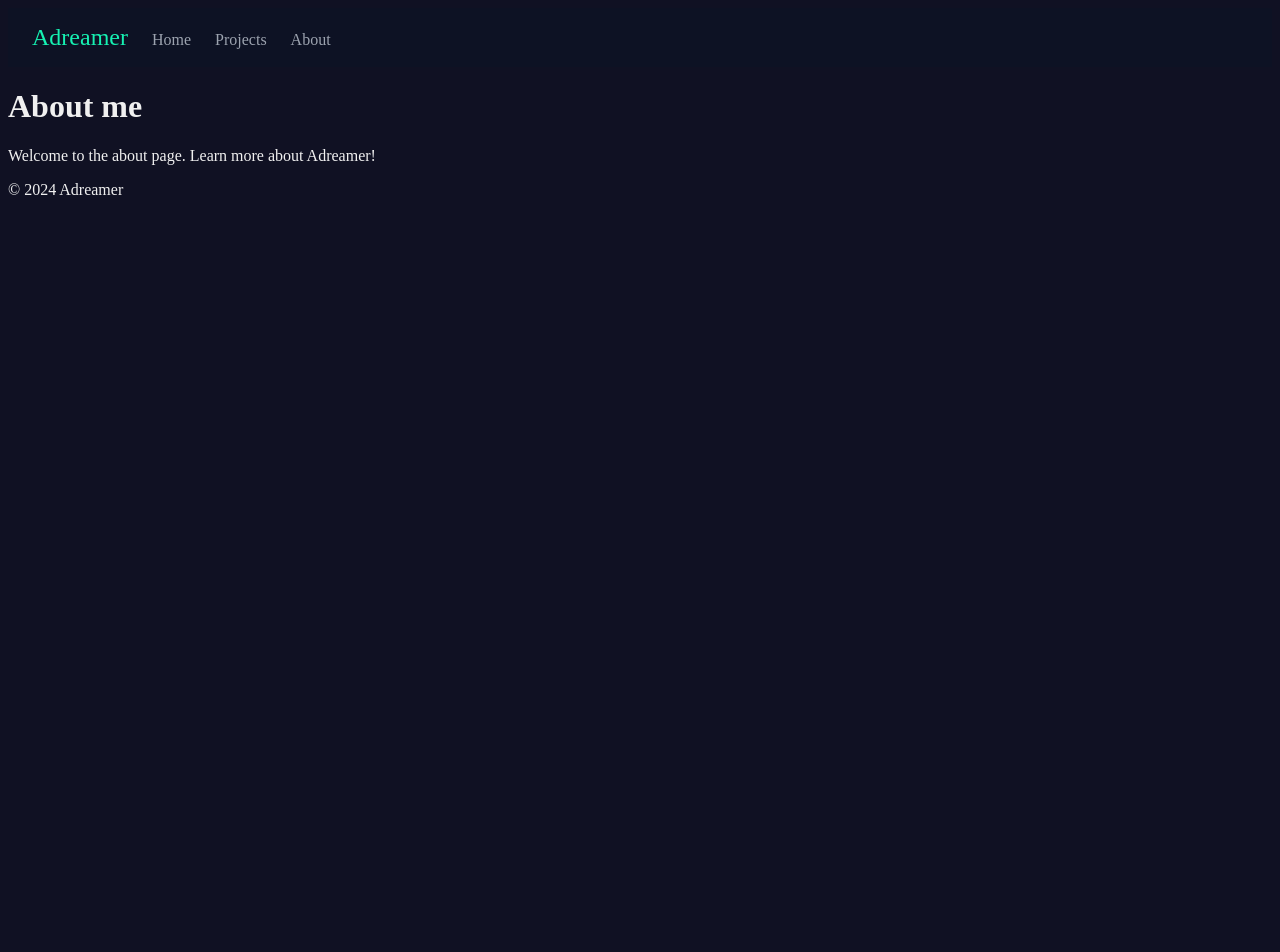
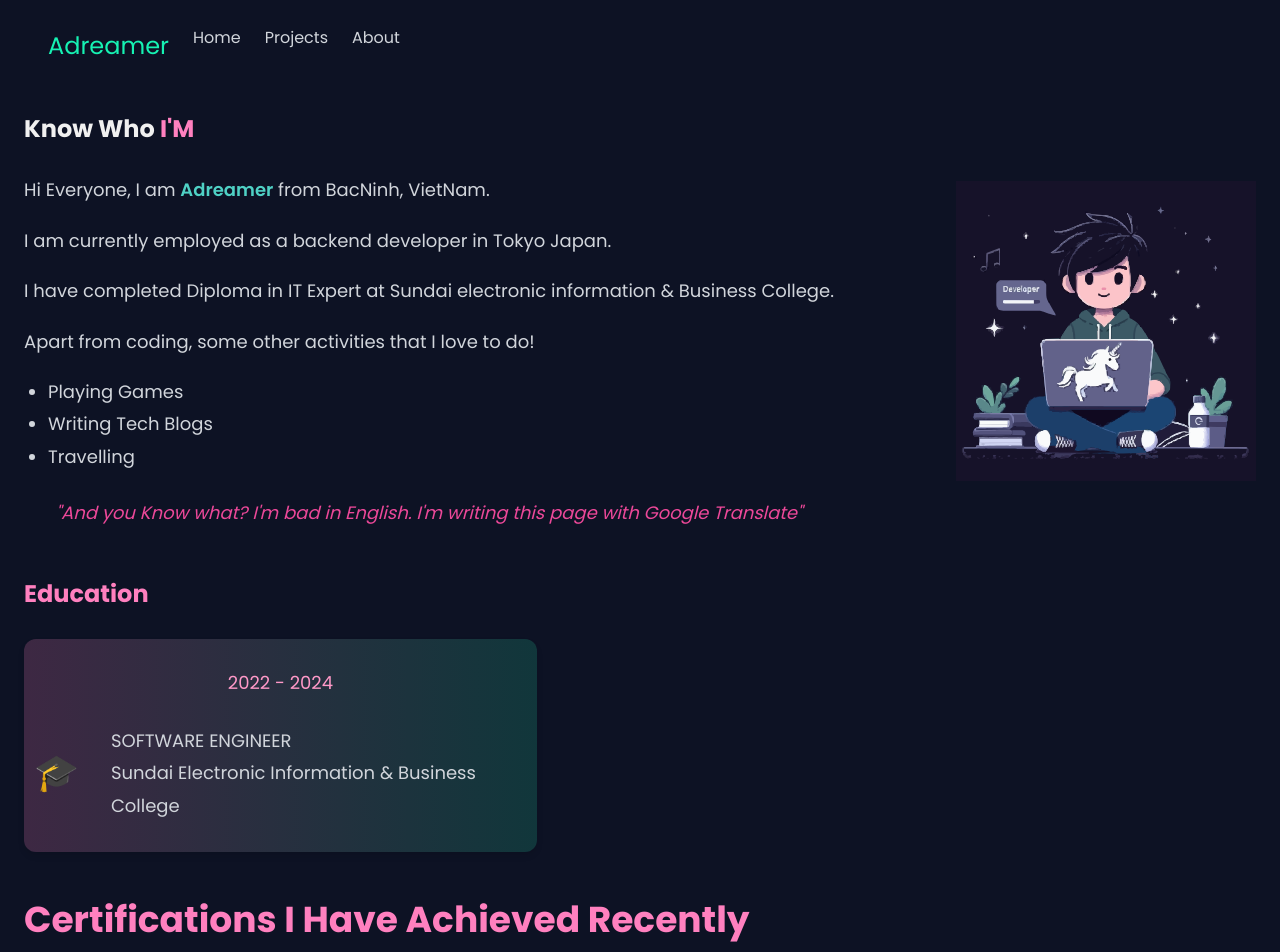
Before and after one commit to adreamer1074/my-cv, an Angular app: page /about in a window 1280 px wide. Shown: the top 952 px of the page. Before the commit the page ends 800 px from the top, so only its background shows below. Built offline with nearby package versions, Linux system fonts and the light colour scheme.

Commit message:
add something on about.component html

```diff
--- a/src/app/about/about.component.css
+++ b/src/app/about/about.component.css
@@ -0,0 +1,202 @@
+
+/* 見出しスタイル */
+h1 {
+    font-family: 'Poppins', sans-serif;
+    font-size: 2.5rem;
+    line-height: 1.2;
+  }
+  h3{
+    font-family: 'Poppins', sans-serif;
+    font-size: 1.5rem;
+
+  }
+  .text-pink-500 {
+    color: #ec4899; /* 強調するピンク色 */
+  }
+
+  .text-teal-400 {
+    color: #4fd1c5; /* 強調するティール色 */
+  }
+
+  /* 画像スタイル */
+  .developer-image {
+    width: 300px;
+    height: auto;
+    object-fit: contain;
+    transition: transform 0.3s ease;
+  }
+
+  .developer-image:hover {
+    transform: scale(1.1); /* ホバー時のズーム効果 */
+  }
+
+  /* レイアウト調整 */
+  .container {
+    display: flex;
+    align-items: center;
+    justify-content: space-between;
+  }
+  /* 全体の背景・テキスト色 */
+body {
+    background-color: #0d1224; /* 暗めのネイビー背景 */
+    color: #ffffff; /* 白テキスト */
+  }
+
+  .text-pink-500 {
+    color: #ec4899; /* 差し色ピンク */
+  }
+
+  .text-teal-400 {
+    color: #4fd1c5; /* 差し色ティール */
+  }
+
+  .text-gray-400 {
+    color: #d1d5db; /* ライトグレー */
+  }
+
+  /* 画像アニメーション */
+  .developer-image {
+    width: 300px;
+    height: auto;
+    object-fit: contain;
+    transition: transform 0.5s ease, box-shadow 0.3s ease;
+  }
+
+  .developer-image:hover {
+    transform: scale(1.1) translateY(-10px); /* ホバーで拡大・浮き上がる */
+    box-shadow: 0 10px 20px rgba(0, 0, 0, 0.5);
+  }
+
+  /* カスタムアニメーション */
+  @keyframes float {
+    0%, 100% {
+      transform: translateY(0);
+    }
+    50% {
+      transform: translateY(-10px);
+    }
+  }
+
+  .hover:animate-float:hover {
+    animation: float 2s infinite;
+  }
+
+
+/* Education セクションのデザイン */
+.text-white {
+  color: white;
+}
+
+.text-pink-500 {
+  color: #ff80bf;
+}
+
+.text-pink-400 {
+  color: #ff99c8;
+}
+
+.text-gray-300 {
+  color: #d1d5db;
+}
+
+.rounded-lg {
+  border-radius: 12px;
+}
+
+.shadow-md {
+  box-shadow: 0 4px 6px rgba(0, 0, 0, 0.1);
+}
+
+.p-8 {
+  padding: 10px 10px 4px 10px;
+}
+
+.w-8{
+  width: 40%;
+
+}
+.mx-auto {
+  margin-left: auto;
+  margin-right: auto;
+}
+
+.text-center {
+  text-align: center;
+}
+
+.text-4xl {
+  font-size: 2.25rem;
+}
+
+.font-bold {
+  font-weight: 700;
+}
+
+.text-2xl {
+  font-size: 1.5rem;
+}
+
+.font-semibold {
+  font-weight: 600;
+}
+
+.mb-2 {
+  margin-bottom: 0.5rem;
+}
+
+.mb-4 {
+  margin-bottom: 1rem;
+}
+
+
+.flex {
+  display: flex;
+}
+
+.items-center {
+  align-items: center;
+}
+
+.space-x-4 > * + * {
+  margin-left: 1rem;
+}
+/* BOX STYLE */
+.relative {
+  position: relative;
+}
+
+.absolute {
+  position: absolute;
+}
+
+.inset-0 {
+  top: 0;
+  right: 0;
+  bottom: 0;
+  left: 0;
+}
+
+.bg-gradient-to-r {
+  background-image: linear-gradient(to right, var(--tw-gradient-from), var(--tw-gradient-to));
+}
+
+.from-pink-500 {
+  --tw-gradient-from: #ff80bf;
+}
+
+.to-teal-500 {
+  --tw-gradient-to: #20c997;
+}
+
+.opacity-10 {
+  opacity: 0.2;
+}
+
+/* 教育セクションの親要素にスペースを調整 */
+.space-y-12 > * + * {
+  margin-top: 2rem;
+}
+
+.items-start {
+  align-items: flex-start;
+}
--- a/src/app/about/about.component.html
+++ b/src/app/about/about.component.html
@@ -1,6 +1,75 @@
-<div class="p-6 text-center">
-  <h1 class="text-4xl font-bold text-teal-400">About me</h1>
-  <p class="mt-4 text-gray-200">
-    Welcome to the about page. Learn more about Adreamer!
-  </p>
-</div>
+<section class="bg-[#0d1224] text-white py-12">
+  <div class="container mx-auto flex flex-col lg:flex-row items-center lg:justify-between space-y-12 lg:space-y-0 lg:space-x-12">
+    <!-- 左側のテキスト -->
+    <div class="lg:w-1/2 space-y-6">
+      <h3 class="text-5xl font-bold leading-snug">
+        Know Who <span class="text-pink-500">I'M</span>
+      </h3>
+      <p class="text-lg">
+        Hi Everyone, I am <span class="text-teal-400">Adreamer</span> from BacNinh, VietNam.
+      </p>
+      <p class="text-lg">
+        I am currently employed as a backend developer in Tokyo Japan.
+      </p>
+      <p class="text-lg">
+        I have completed Diploma in IT Expert at Sundai electronic information & Business College.
+      </p>
+      <p class="text-lg">
+        Apart from coding, some other activities that I love to do!
+      </p>
+      <ul class="list-disc pl-6 space-y-1 text-lg">
+        <li>Playing Games</li>
+        <li>Writing Tech Blogs</li>
+        <li>Travelling</li>
+      </ul>
+      <p class="mt-4 text-pink-400 italic text-lg">"And you Know what? I'm bad in English. I'm writing this page with
+        Google Translate"</p>
+    </div>
+
+    <!-- 右側の画像 -->
+    <div class="lg:w-1/2 flex justify-center lg:justify-end mt-8 lg:mt-0">
+      <img src="assets/images/developer.svg" alt="Developer SVG"
+        class="developer-image w-72 h-auto hover:animate-float" />
+    </div>
+  </div>
+
+  <!-- Education SESSION -->
+  <section class="bg-[#0d1224] text-white py-12">
+    <h3 class="text-3xl font-bold text-pink-500 mb-12">Education</h3> <!-- Title with margin-bottom -->
+    <div class="container mx-auto text-left"> <!-- Keep text-left for left alignment -->
+      <!-- タイトル -->
+
+      <!-- Educationカード -->
+      <div class="bg-[#1a2035] rounded-lg shadow-md p-8 w-8 relative overflow-hidden">
+        <!-- Beforeエフェクト -->
+        <div class="absolute inset-0 bg-gradient-to-r from-pink-500 to-teal-500 opacity-10 rounded-lg"></div>
+
+        <div class="relative z-10">
+          <p class="text-pink-400 mb-2 text-lg text-center">2022 - 2024</p>
+          <div class="flex items-center justify-start space-x-4 mb-2">
+            <!-- アイコン -->
+            <div class="text-pink-500 text-4xl">🎓</div>
+            <p class="text-xl font-semibold"></p>
+          <p class="text-gray-300 text-lg">
+            SOFTWARE ENGINEER <br>Sundai Electronic Information & Business College
+          </p>
+          </div>
+
+        </div>
+      </div>
+    </div>
+  </section>
+
+
+  <!-- Certifications セクション -->
+  <div class="mt-16 text-left"> <!-- Changed to text-left to align the text to the left -->
+    <h3 class="text-4xl font-bold text-pink-500 mb-8">Certifications I Have Achieved Recently</h3>
+    <div>
+      <ul class="bg-[#1a2035] rounded-xl p-8 shadow-lg w-full max-w-3xl list-disc space-y-4 text-lg text-gray-300">
+        <li>11 2024: Fundamental Information Technology Engineer Examination</li>
+        <li>8 2024: AWS Certified Solutions Architect Associate</li>
+        <li>8 2023: JLPT Japanese-Language Proficiency Test (N1)</li>
+      </ul>
+    </div>
+  </div>
+</section>
--- a/src/app/about/about.component.ts
+++ b/src/app/about/about.component.ts
@@ -1,10 +1,20 @@
-import { Component } from '@angular/core';
+import { Component, HostListener,ViewEncapsulation } from '@angular/core';
 
 @Component({
   selector: 'app-about',
   templateUrl: './about.component.html',
-  styleUrl: './about.component.css'
+  styleUrls: ['./about.component.css'],
+  encapsulation: ViewEncapsulation.None, // グローバルに適用
 })
 export class AboutComponent {
-
+  @HostListener('window:scroll', ['$event'])
+  onScroll(): void {
+    const animatedImages = document.querySelectorAll('.animated-image');
+    animatedImages.forEach((image) => {
+      const rect = image.getBoundingClientRect();
+      if (rect.top <= window.innerHeight * 0.75) {
+        image.classList.add('appear');
+      }
+    });
+  }
 }
--- a/src/styles.css
+++ b/src/styles.css
@@ -1,15 +1,7 @@
-[data-bs-theme="dark"] {
-    --background-body: #0d1224;
-    --background-body-tertiary: transparent;
-    --scroll-track-background: #0d1224;
-    --scroll-thumb-background: #606060;
-    --scroll-thumb-hover: #d6d6d6;
-    --brand-name-100: #16f2b3;
-    --brand-name-200: #ec4899;
-    --text-white: #ffffff;  /* 文字色を白に */
-    --text-light: #f0f0f0;  /* 明るい灰色 */
-    --glow-card-background: #101123;
-  }
+@import url('https://fonts.googleapis.com/css2?family=Poppins:wght@300;400;600;700&display=swap');
+/* Google Fonts */
+@import url('https://fonts.googleapis.com/css2?family=Poppins:wght@300;400;600;700&display=swap');
+
 
   body[data-bs-theme="dark"] {
     background-color: var(--background-body);
@@ -74,3 +66,93 @@
     --text-light: #f0f0f0;  /* 明るい灰色 */
     --glow-card-background: #101123;
   }
+ul{
+  color: white;
+}
+
+/* 全体のフォント設定 */
+body {
+  padding: 0 16px;
+  font-family: 'Poppins', sans-serif;
+  color: #ffffff; /* 白文字 */
+  background-color: #0d1224; /* 暗い背景色 */
+  line-height: 1.8; /* 読みやすい行間 */
+}
+h1 span {
+  color: #ec4899; /* ピンクで強調 */
+}
+
+h2 {
+  font-size: 2.5rem;
+  font-weight: 600;
+  color: #ec4899;
+}
+
+/* 本文テキスト */
+p {
+  font-size: 1.125rem; /* 標準的なサイズ */
+  font-weight: 400;
+  color: #d1d5db; /* 明るいグレー */
+}
+
+/* 強調テキスト */
+p span {
+  color: #4fd1c5; /* ティールで強調 */
+  font-weight: 600; /* 少し太め */
+}
+
+/* リスト */
+ul {
+  padding-left: 1.5rem;
+}
+
+ul li {
+  font-size: 1.125rem;
+  color: #d1d5db;
+}
+
+/* 名言スタイル */
+p.italic {
+  font-style: italic;
+  color: #ec4899; /* ピンク */
+  text-align: center;
+  font-weight: 500;
+  margin-top: 1.5rem;
+}
+
+p.signature {
+  text-align: center;
+  font-size: 1rem;
+  color: #d1d5db;
+  margin-top: 0.5rem;
+}
+
+/* リンクのスタイル */
+a {
+  color: #4fd1c5; /* ティール */
+  text-decoration: none; /* 下線を消す */
+  transition: color 0.3s ease;
+}
+
+a:hover {
+  color: #ec4899; /* ホバー時にピンク */
+}
+
+/* 見出しスタイル */
+h1 {
+    font-family: 'Poppins', sans-serif;
+    font-size: 2.5rem;
+    line-height: 1.2;
+  }
+  h3{
+    font-family: 'Poppins', sans-serif;
+    font-size: 1.5rem;
+
+  }
+  .text-pink-500 {
+    color: #ec4899; /* 強調するピンク色 */
+  }
+
+  .text-teal-400 {
+    color: #4fd1c5; /* 強調するティール色 */
+  }
```
Also changed, not shown: src/assets/images/developer.svg (added).
